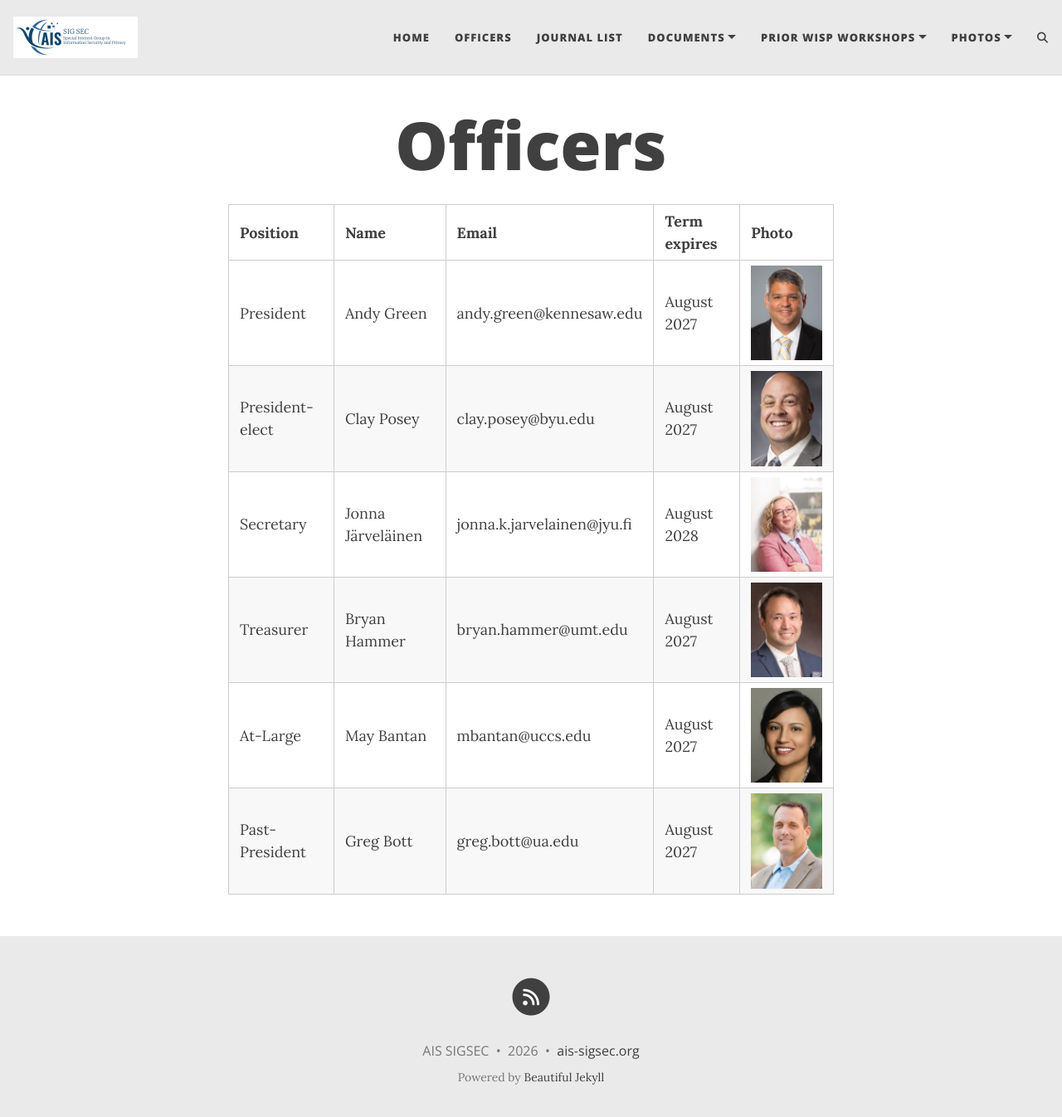
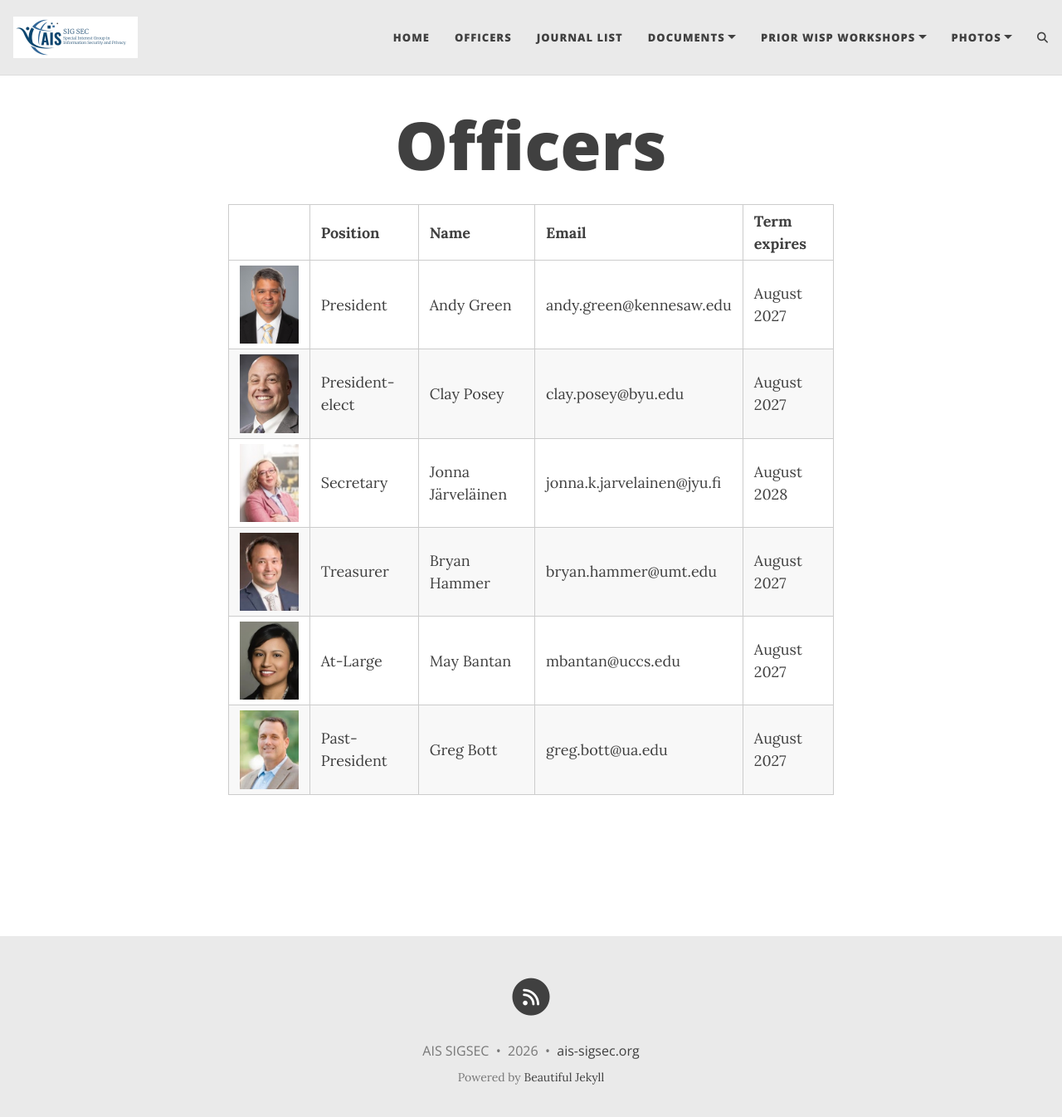
Before and after one commit to ais-sigsec/ais-sigsec.github.io, a Jekyll site: the page built from officers.md, in a window 1280 px wide and 1359 px high. Shown: the top 1346 px of the window at 83% size. Built offline with Jekyll 4.4.1, drawn with Linux system fonts in a browser that asks for light colours; comment, search, counter and statistics services are not loaded.

Commit message:
move photos to first column on officers page

```diff
--- a/officers.md
+++ b/officers.md
@@ -3,11 +3,11 @@ layout: page
 title: Officers
 ---
 
-| **Position** | **Name** | **Email** | **Term expires** | **Photo** |
+| | **Position** | **Name** | **Email** | **Term expires** |
 | :------ |:--- | :--- | :--- | :--- |
-| President | Andy Green | andy.green@kennesaw.edu | August 2027 | ![Andy Green](/assets/img/green.jpg) |
-| President-elect | Clay Posey | clay.posey@byu.edu | August 2027 | ![Clay Posey](/assets/img/posey.jpg) |
-| Secretary | Jonna Järveläinen | jonna.k.jarvelainen@jyu.fi | August 2028 | ![Jonna Järveläinen](/assets/img/jarvelainen.jpg) |
-| Treasurer | Bryan Hammer | bryan.hammer@umt.edu | August 2027 | ![Bryan Hammer](/assets/img/hammer.jpg) |
-| At-Large | May Bantan | mbantan@uccs.edu | August 2027 | ![May Bantan](/assets/img/bantan.jpg) |
-| Past-President | Greg Bott | greg.bott@ua.edu | August 2027 | ![Greg Bott](/assets/img/bott.jpg) |
+| ![Andy Green](/assets/img/green.jpg) | President | Andy Green | andy.green@kennesaw.edu | August 2027 |
+| ![Clay Posey](/assets/img/posey.jpg) | President-elect | Clay Posey | clay.posey@byu.edu | August 2027 |
+| ![Jonna Järveläinen](/assets/img/jarvelainen.jpg) | Secretary | Jonna Järveläinen | jonna.k.jarvelainen@jyu.fi | August 2028 |
+| ![Bryan Hammer](/assets/img/hammer.jpg) | Treasurer | Bryan Hammer | bryan.hammer@umt.edu | August 2027 |
+| ![May Bantan](/assets/img/bantan.jpg) | At-Large | May Bantan | mbantan@uccs.edu | August 2027 |
+| ![Greg Bott](/assets/img/bott.jpg) | Past-President | Greg Bott | greg.bott@ua.edu | August 2027 |
```
